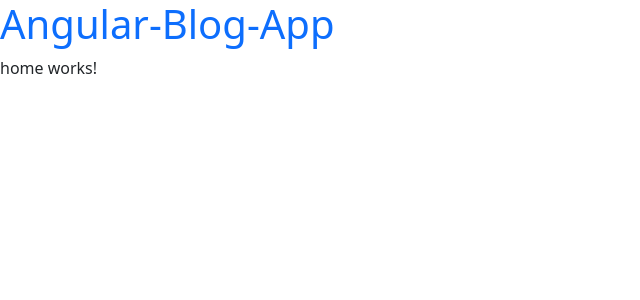
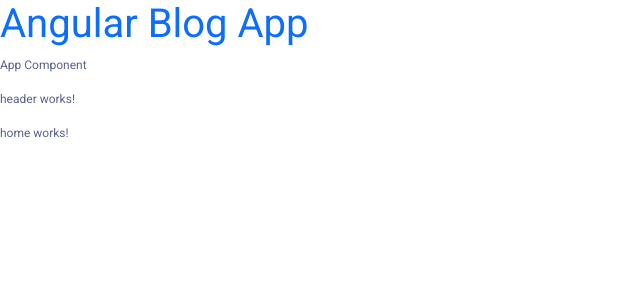
Before and after one commit to StrandedDevcoon/ang-blog-app, an Angular app: page / in a window 1280 px wide. Shown: the top 300 px of the page, without its empty margins (0-640 px from the left). Built offline with nearby package versions, Linux system fonts and the light colour scheme.

Commit message:
Design Blog Front View 1 - Style root.

```diff
--- a/src/app/app.component.html
+++ b/src/app/app.component.html
@@ -1,3 +1,7 @@
-<h1 class="text-primary">Angular-Blog-App</h1>
+<h1 class="text-primary">Angular Blog App</h1>
+
+<p>App Component</p>
+
+<app-header></app-header>
 
 <router-outlet></router-outlet>
--- a/src/styles.css
+++ b/src/styles.css
@@ -1,3 +1,17 @@
 /* You can add global styles to this file, and also import other style files */
 
 @import "~bootstrap/dist/css/bootstrap.min.css";
+@import url('https://fonts.googleapis.com/css2?family=Roboto&display=swap');
+
+:root {
+    --primary-color: #026467;
+    --secondary-color: #E5F5EA;
+    --body-text-color: #596392;
+    --navbar-footer-color: #F9F9F9;
+}
+
+body {
+    font-family: 'Roboto', sans-serif;
+    font-size: 12px;
+    color: var(--body-text-color);
+}
```
